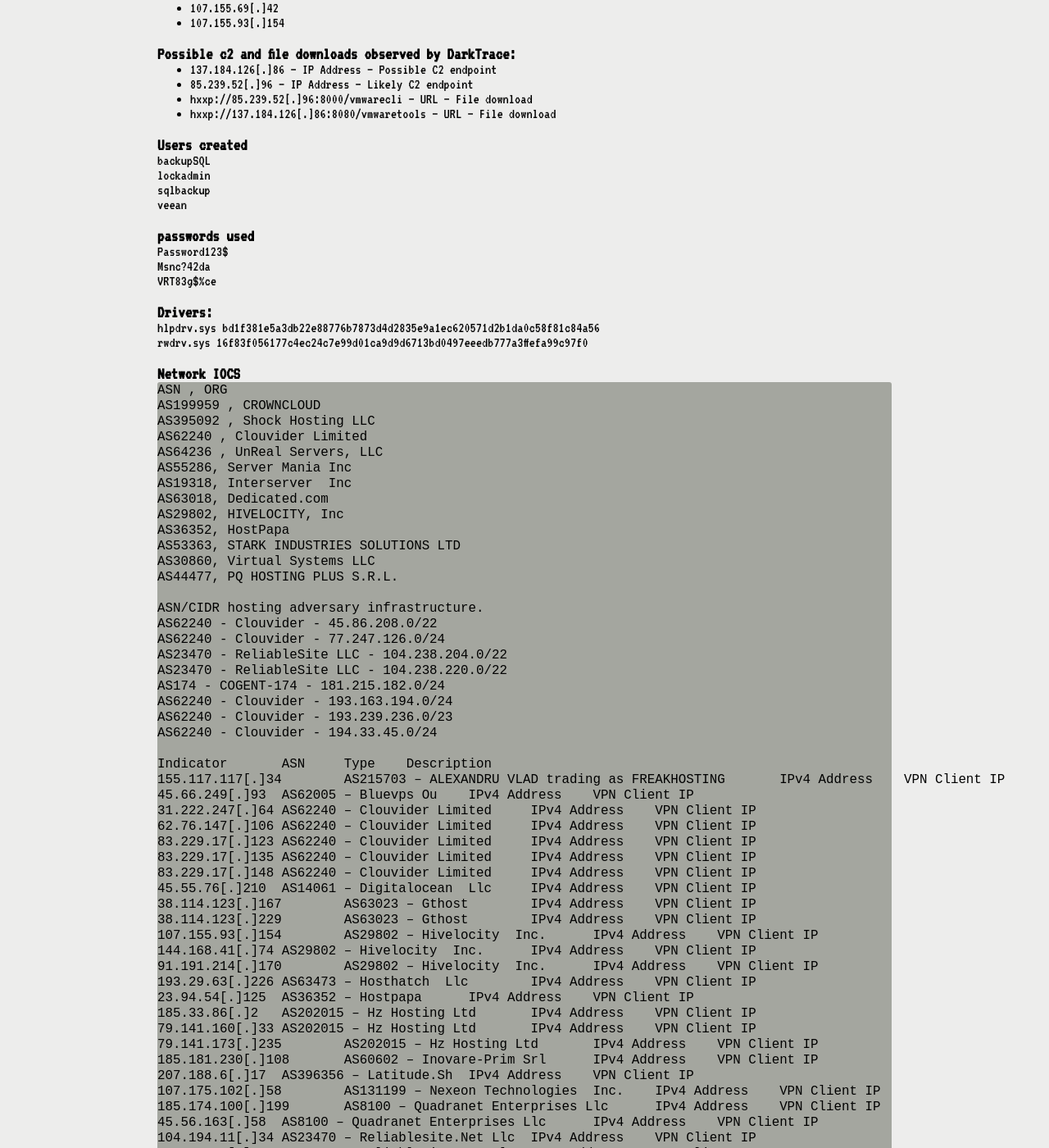
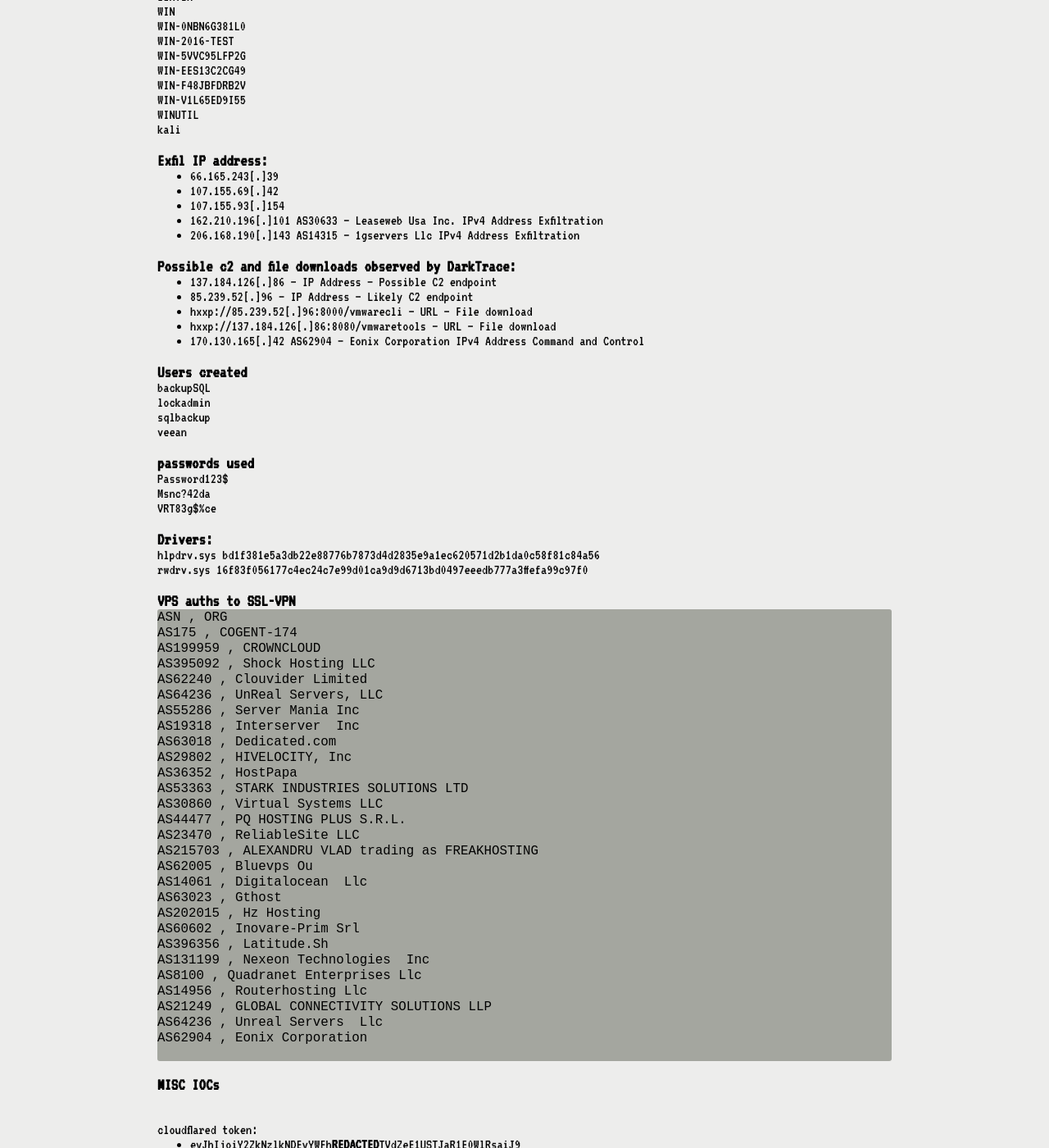
Before and after one commit to garkbt/garkbt.github.io, a Jekyll site: the page built from _posts/2025-10-17-Akira-SSL-VPN-Campaign.md, in a window 1280 px wide and 1400 px high, scrolled down 7747 px. Shown: the whole window at 82% size. Built offline with Jekyll 4.4.1, drawn with Linux system fonts in a browser that asks for light colours; our own code applies the rules of GitHub Pages for plain Markdown files; some of the changed text lies outside the part shown.

Commit message:
Update 2025-10-17-Akira-SSL-VPN-Campaign.md

````diff
--- a/_posts/2025-10-17-Akira-SSL-VPN-Campaign.md
+++ b/_posts/2025-10-17-Akira-SSL-VPN-Campaign.md
@@ -1,3 +1,4 @@
+<br>
 Before I start just wanted to say a huge thank you to all those who put the effort into the blogs that have gone out already about this Akira campaign.  There were a lot of great blogs which show how rampant this was and helps us paint a picture of what they do.  I was going to try do this as last minute bsides talk but I ran out of time unfortunately.
 
 The goal of this blog is to convey a timeline, share observations and discuss methods to detect this activity early.  This blog is a personal research blog which contains publicly available indicators and is for the community <3
@@ -5,7 +6,7 @@
 <br>
 
 ## Timeline
-
+<br>
 It's been a tough few months for those with SSL-VPNs as some of them have been being heavily targeted by ransomware operators using Akira ransomware. The real cluster of activity started around the end of July with an uptick in SSL-VPN compromises being reported by MDR vendors before a notice was shortly published by SonicWall. A visual of this increase can be observed in the diagram shared in the first Huntress blog.  It was not just the Sonicwalls that this group has been targeting though, they have also been compromising Watchguard and Cisco ASA vpns as well(ZenSec). With this huge uptick in compromises the hypothesis of a zero-day was being thrown around, as the threat actors were observed using an over privileged LDAP bind or service account used by the SonicWall device.:
 
 <br>
@@ -14,14 +15,14 @@
 - 4/8/25 - [Sonicwall Notice published](https://www.sonicwall.com/support/notices/gen-7-and-newer-sonicwall-firewalls-sslvpn-recent-threat-activity/250804095336430)
 - 5/8/25 - [Guidepoint flags Malicious Drivers](https://www.guidepointsecurity.com/blog/gritrep-akira-sonicwall/)
 - 5/8/25 - [Field Effect blog released](https://fieldeffect.com/blog/update-akira-ransomware-group-targets-sonicwall-vpn-appliances)
-
+<br>
 After the initial wave some more reporting occurred with Australia being targeted and some additional blogs from Zensec and DarkTrace
 - 10/9/25 - [ACSC alert of exploitation in Australia](https://www.cyber.gov.au/about-us/view-all-content/alerts-and-advisories/ongoing-active-exploitation-of-sonicwall-ssl-vpns-in-australia)
 - 10/9/25 - [rapid7 blog released](https://www.rapid7.com/blog/post/dr-akira-ransomware-group-utilizing-sonicwall-devices-for-initial-access/)
 - 19/9/25 - [Zensec blog released](https://zensec.co.uk/blog/unmasking-akira-the-ransomware-tactics-you-cant-afford-to-ignore/)
 - 26/9/25 - [Arctic wolf relases another blog](https://arcticwolf.com/resources/blog/smash-and-grab-aggressive-akira-campaign-targets-sonicwall-vpns/)
 - 9/10/25 - [Darktrace blog released](https://www.darktrace.com/blog/inside-akiras-sonicwall-campaign-darktraces-detection-and-response)
-
+<br>
 Then there was more bad news with a threat actor getting access to Sonicwall's cloud backup of customer configs.
 - 17/9/25 - [Initial brief by Sonicwall on compromise](https://www.sonicwall.com/support/knowledge-base/mysonicwall-cloud-backup-file-incident/250915160910330))
 - 22/9/25 - [CISA shares Sonicwall Advisory https://www.cisa.gov/news-events/alerts/2025/09/22/sonicwall-releases-advisory-customers-after-security-incident
@@ -34,12 +35,12 @@
 Despite concerns that it was a zero day, SonicWall published guidance that these compromises were actually the result of an older vulnerability: CVE-2024-40766 https://nvd.nist.gov/vuln/detail/cve-2024-40766
 It is an improper access control vulnerability in SonicOs management access, which can result in unauthorized resource access.
 It affects SonicWall Firewall Gen 5 and Gen 6, as well as Gen 7 devices with SonicOS 7.01-5035 and older.
-
+<br>
 The remediation guidance was updated by SonicWall which recommended updating the firmware version and resetting all local user account passwords for accounts with SSL VPN access.
 
 They have a great table if you are unsure if your platform and version pair is affected:
 https://psirt.global.sonicwall.com/vuln-detail/SNWLID-2024-0015
-
+<br>
 It is interesting that there was such a gap between the publishing of this vulnerability and the compromises of these SonicWalls, did they grab credentials earlier and then once they were happy they had a good amount start compromising the networks?
 
 <br>
@@ -47,14 +48,14 @@
 ## Pirates of the Akira-bean
 Now Akira is not a new name and it has been around for a while, with indicators of being a descendent of Conti. If you want to learn more about their links to Conti I recommend reading this great blog by Bushido Token.
 - https://blog.bushidotoken.net/2023/09/tracking-adversaries-akira-another.html
-
+<br>
 This covers a lot of it, which is that they are a Ransomware As A Service(RAAS) group and target Windows, Hyper-V, ESXi and Linux Vms.
 
 They have maintained the same TTPs for a while, particularly how they target ESXi servers.  A blog from CyberCx shows how they attack a network with EDR installed and spin up their own VM on a hypervisor to execute the ransomware payload:
   - https://cybercx.com.au/blog/akira-ransomware/
 
 They also move particularly quickly in an environment and can ransom a business in a few hours.
-
+<br>
 Mandiant shared in their Mtrends report that they track two clusters of Akira:
 
 - UNC5277
@@ -185,7 +186,7 @@
 - Akira Ransomware
 <br>
 
-# Observations
+## Observations
 **Initial Access**
 - SSl-VPN exploitation
 - Authentications from VPS (Listed ASNs at the bottome)
@@ -321,7 +322,7 @@
  - "C:\Windows\system32\wbadmin.exe" start backup -backupTarget:\\localhost\c$\ProgramData\ -include:C:\Windows\NTDS\NTDS.dit C:\Windows\System32\config\SYSTEM C:\Windows\System32\config\SECURITY -quiet
  - Veam-get-creds.ps1
  - https://github.com/byt3n33dl3/NetExec/blob/8dfd17e4500523a154467ae9c85f0a41c1a16813/nxc/data/veeam_dump_module/veeam_dump_postgresql.ps1
- - VeeamHax.exe
+ - VeeamHax.exe (https://github.com/sadshade/veeam-creds)
  - NTDS.dit , system hive extraction
  - Mimikatz
  - DCSync
@@ -404,7 +405,7 @@
 
 <br>
 
-# Prepare/prevent
+## Prepare/prevent
 
 - Enforce least privilege on ldap bind account (dont make it a Domain Admin pleeasee)
 - Segment network so critical servers/services (File Server, Backups, Database servers, hypervisor) are not easily accessible from vpn range (depends on your use cases but if you can this is not a bad idea).  Offsite backups are your friend, even better if they aren't AD joined
@@ -415,7 +416,7 @@
 
 <br>
 
-# Detection
+## Detection
 
 - syslog from esxi to detect anomalous activity (ssh enabled, mass VMs going offline, new vms being created, flurry of admin activity over night)
 - syslog from ssl-vpn and detect auths from VPS servers / anomalous ip geolocation for user
@@ -426,7 +427,7 @@
 
 <br>
 
-# IOCS:
+## IOCS:
 
 
 ### Hostnames
@@ -456,7 +457,8 @@
 - 66.165.243[.]39
 - 107.155.69[.]42
 - 107.155.93[.]154
-
+- 162.210.196[.]101	AS30633 – Leaseweb Usa  Inc.	IPv4 Address	Exfiltration
+- 206.168.190[.]143	AS14315 – 1gservers  Llc	IPv4 Address	Exfiltration
 <br>
 
 ### Possible c2 and file downloads observed by DarkTrace:
@@ -464,6 +466,7 @@
 - 85.239.52[.]96 – IP Address – Likely C2 endpoint
 - hxxp://85.239.52[.]96:8000/vmwarecli  – URL – File download
 - hxxp://137.184.126[.]86:8080/vmwaretools – URL – File download
+- 170.130.165[.]42	AS62904 – Eonix Corporation	IPv4 Address	Command and Control
 
 <br>
 
@@ -488,76 +491,44 @@
 
 <br>
 
-### Network IOCS
+### VPS auths to SSL-VPN
 
 ```
 ASN , ORG
+AS175 , COGENT-174
 AS199959 , CROWNCLOUD
 AS395092 , Shock Hosting LLC
 AS62240 , Clouvider Limited
 AS64236 , UnReal Servers, LLC
-AS55286, Server Mania Inc
-AS19318, Interserver  Inc
-AS63018, Dedicated.com
-AS29802, HIVELOCITY, Inc
-AS36352, HostPapa
-AS53363, STARK INDUSTRIES SOLUTIONS LTD
-AS30860, Virtual Systems LLC
-AS44477, PQ HOSTING PLUS S.R.L.
+AS55286 , Server Mania Inc
+AS19318 , Interserver  Inc
+AS63018 , Dedicated.com
+AS29802 , HIVELOCITY, Inc
+AS36352 , HostPapa
+AS53363 , STARK INDUSTRIES SOLUTIONS LTD
+AS30860 , Virtual Systems LLC
+AS44477 , PQ HOSTING PLUS S.R.L.
+AS23470 , ReliableSite LLC
+AS215703 , ALEXANDRU VLAD trading as FREAKHOSTING
+AS62005 , Bluevps Ou
+AS14061 , Digitalocean  Llc
+AS63023 , Gthost
+AS202015 , Hz Hosting
+AS60602 , Inovare-Prim Srl
+AS396356 , Latitude.Sh
+AS131199 , Nexeon Technologies  Inc
+AS8100 , Quadranet Enterprises Llc
+AS14956 , Routerhosting Llc
+AS21249 , GLOBAL CONNECTIVITY SOLUTIONS LLP
+AS64236 , Unreal Servers  Llc
+AS62904 , Eonix Corporation
 
-ASN/CIDR hosting adversary infrastructure.
-AS62240 - Clouvider - 45.86.208.0/22
-AS62240 - Clouvider - 77.247.126.0/24
-AS23470 - ReliableSite LLC - 104.238.204.0/22
-AS23470 - ReliableSite LLC - 104.238.220.0/22
-AS174 - COGENT-174 - 181.215.182.0/24
-AS62240 - Clouvider - 193.163.194.0/24
-AS62240 - Clouvider - 193.239.236.0/23
-AS62240 - Clouvider - 194.33.45.0/24
-
-Indicator	ASN	Type	Description
-155.117.117[.]34	AS215703 – ALEXANDRU VLAD trading as FREAKHOSTING	IPv4 Address	VPN Client IP
-45.66.249[.]93	AS62005 – Bluevps Ou	IPv4 Address	VPN Client IP
-31.222.247[.]64	AS62240 – Clouvider Limited	IPv4 Address	VPN Client IP
-62.76.147[.]106	AS62240 – Clouvider Limited	IPv4 Address	VPN Client IP
-83.229.17[.]123	AS62240 – Clouvider Limited	IPv4 Address	VPN Client IP
-83.229.17[.]135	AS62240 – Clouvider Limited	IPv4 Address	VPN Client IP
-83.229.17[.]148	AS62240 – Clouvider Limited	IPv4 Address	VPN Client IP
-45.55.76[.]210	AS14061 – Digitalocean  Llc	IPv4 Address	VPN Client IP
-38.114.123[.]167	AS63023 – Gthost	IPv4 Address	VPN Client IP
-38.114.123[.]229	AS63023 – Gthost	IPv4 Address	VPN Client IP
-107.155.93[.]154	AS29802 – Hivelocity  Inc.	IPv4 Address	VPN Client IP
-144.168.41[.]74	AS29802 – Hivelocity  Inc.	IPv4 Address	VPN Client IP
-91.191.214[.]170	AS29802 – Hivelocity  Inc.	IPv4 Address	VPN Client IP
-193.29.63[.]226	AS63473 – Hosthatch  Llc	IPv4 Address	VPN Client IP
-23.94.54[.]125	AS36352 – Hostpapa	IPv4 Address	VPN Client IP
-185.33.86[.]2	AS202015 – Hz Hosting Ltd	IPv4 Address	VPN Client IP
-79.141.160[.]33	AS202015 – Hz Hosting Ltd	IPv4 Address	VPN Client IP
-79.141.173[.]235	AS202015 – Hz Hosting Ltd	IPv4 Address	VPN Client IP
-185.181.230[.]108	AS60602 – Inovare-Prim Srl	IPv4 Address	VPN Client IP
-207.188.6[.]17	AS396356 – Latitude.Sh	IPv4 Address	VPN Client IP
-107.175.102[.]58	AS131199 – Nexeon Technologies  Inc.	IPv4 Address	VPN Client IP
-185.174.100[.]199	AS8100 – Quadranet Enterprises Llc	IPv4 Address	VPN Client IP
-45.56.163[.]58	AS8100 – Quadranet Enterprises Llc	IPv4 Address	VPN Client IP
-104.194.11[.]34	AS23470 – Reliablesite.Net Llc	IPv4 Address	VPN Client IP
-104.194.8[.]58	AS23470 – Reliablesite.Net Llc	IPv4 Address	VPN Client IP
-104.238.205[.]105	AS23470 – Reliablesite.Net Llc	IPv4 Address	VPN Client IP
-172.86.96[.]42	AS14956 – Routerhosting Llc	IPv4 Address	VPN Client IP
-144.172.110[.]103	AS14956 – RouterHosting LLC	IPv4 Address	VPN Client IP
-144.172.110[.]37	AS14956 – RouterHosting LLC	IPv4 Address	VPN Client IP
-144.172.110[.]49	AS14956 – RouterHosting LLC	IPv4 Address	VPN Client IP
-185.168.208[.]102	AS21249 – GLOBAL CONNECTIVITY SOLUTIONS LLP	IPv4 Address	VPN Client IP
-172.96.10[.]212	AS64236 – Unreal Servers  Llc	IPv4 Address	VPN Client IP
-107.158.128[.]106	AS62904 – Eonix Corporation	IPv4 Address	VPN Client IP
-170.130.165[.]42	AS62904 – Eonix Corporation	IPv4 Address	Command and Control
-162.210.196[.]101	AS30633 – Leaseweb Usa  Inc.	IPv4 Address	Exfiltration
-206.168.190[.]143	AS14315 – 1gservers  Llc	IPv4 Address	Exfiltration
 ```
 <br>
 
 ### MISC IOCs
 <br>
-**cloudflared token**
+cloudflared token:
 - eyJhIjoiY2ZkNzlkNDEyYWFh**REDACTED**TVdZeE1USTJaR1E0WlRsaiJ9
 <br>
 This is unrelated but you see much of the same ttps in this DFIR report which came out just as the activity was ramping up
````
Also changed, not shown: other parts of _posts/2025-10-17-Akira-SSL-VPN-Campaign.md (+2 -2 lines).
